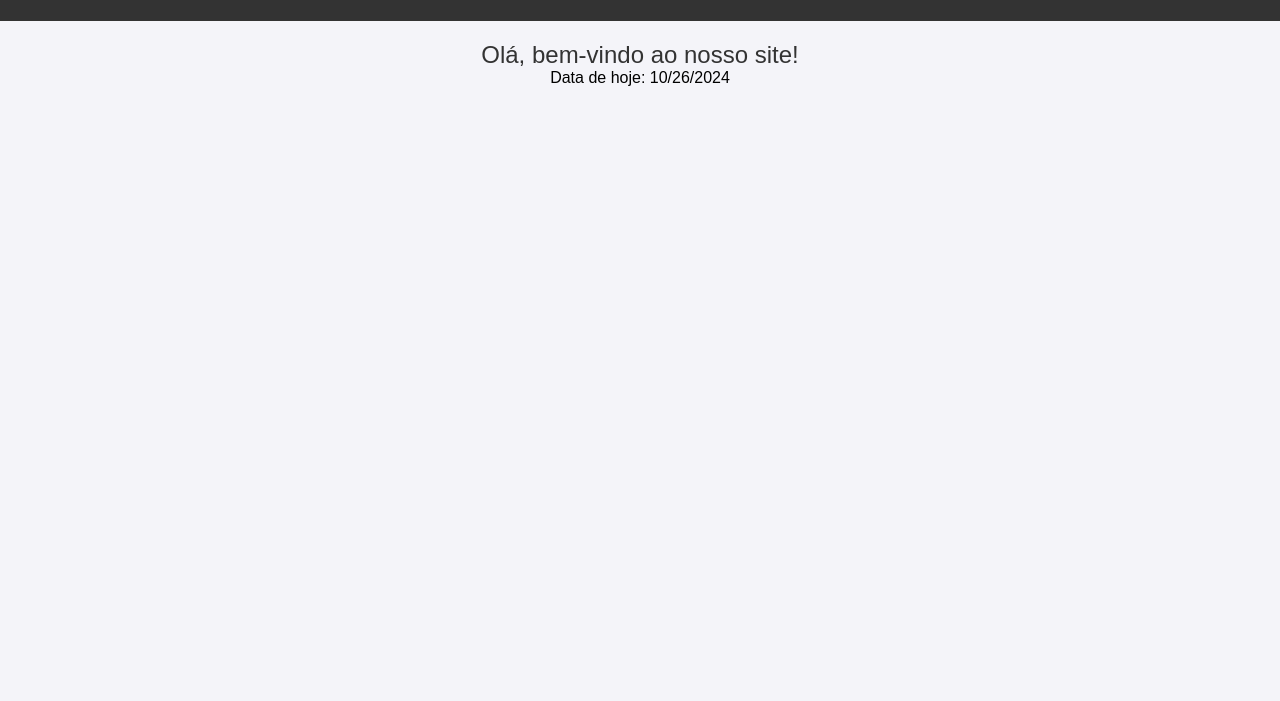
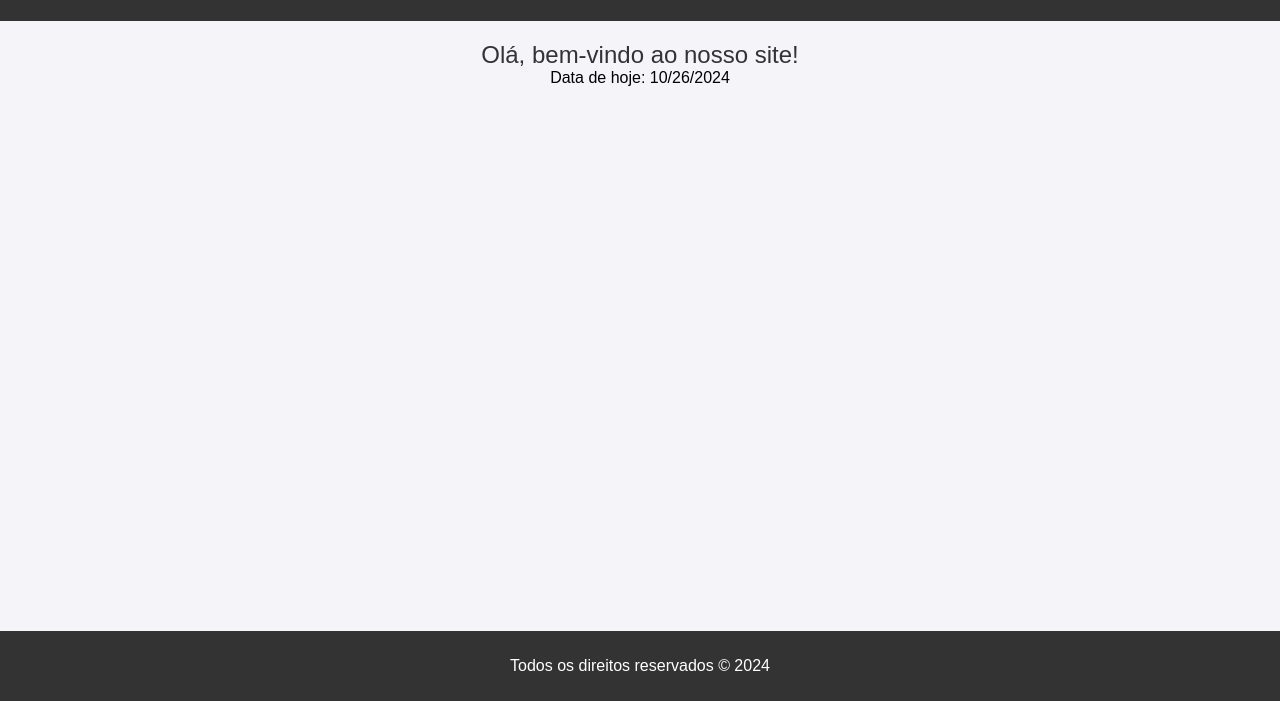
Before and after one commit to Zowhy/atividade-branchs, a plain HTML site: page index.html in a window 1280 px wide. Shown: the part 99-800 px from the top of the page. Drawn offline with Linux system fonts and the light colour scheme.

Commit message:
index footer

```diff
--- a/index.html
+++ b/index.html
@@ -16,7 +16,9 @@
         <div id="data"></div>
     </main>
 
-
+    <footer>
+        <p>Todos os direitos reservados © 2024</p>
+    </footer>
 
     <script src="script.js"></script>
 </body>
```
